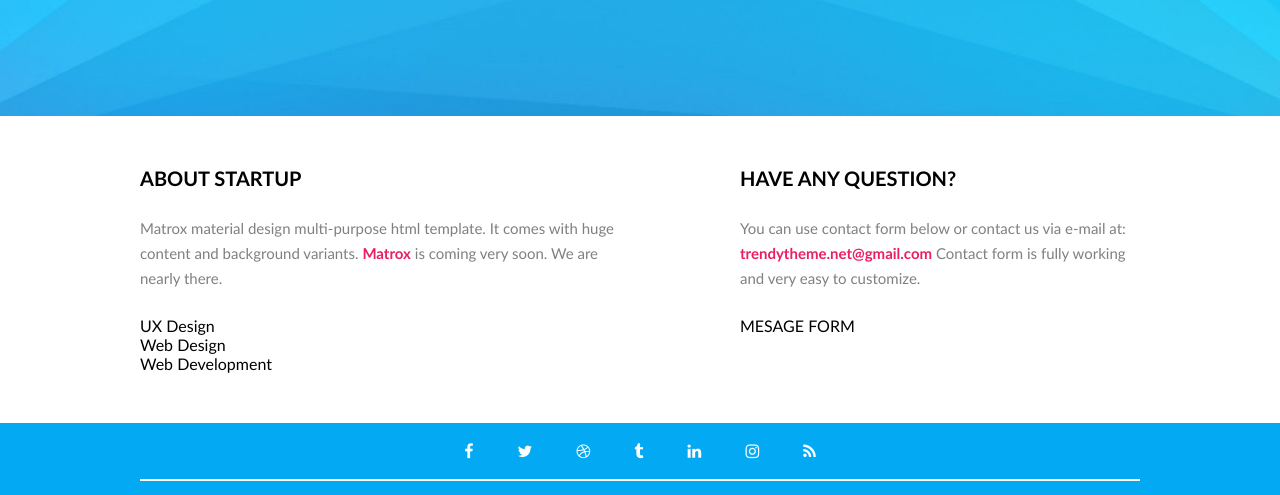
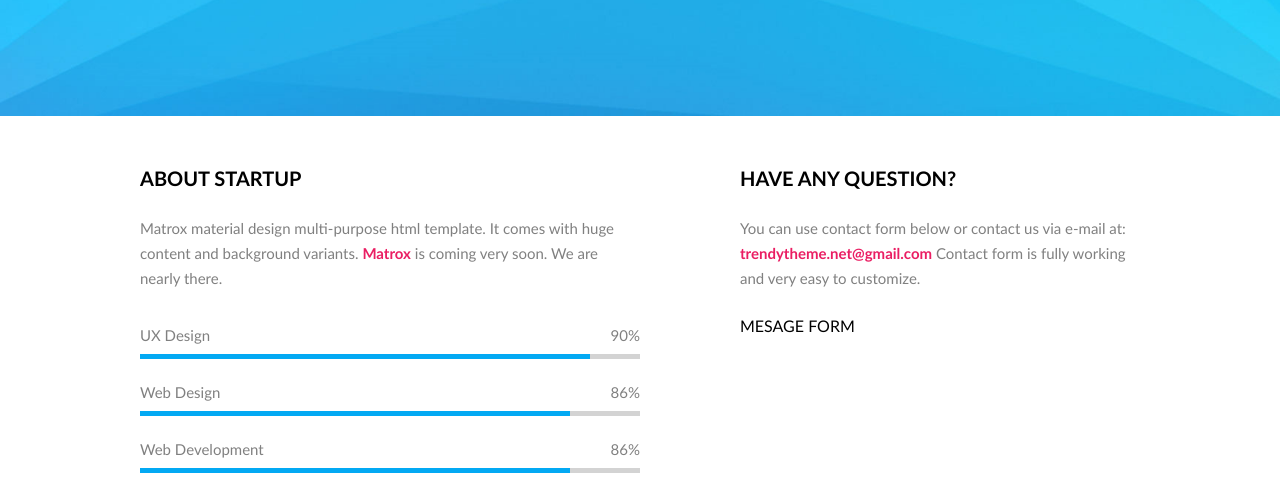
Before and after one commit to Edvinas-S/5-coming-soon, a plain HTML site: page index.html in a window 1280 px wide. Shown: the part 684-1179 px from the top of the page. Drawn offline with Linux system fonts and the light colour scheme.

Commit message:
Progress bar with animation #7

```diff
--- a/css/header.css
+++ b/css/header.css
@@ -5,7 +5,7 @@
     background-position: center;
     background-attachment: fixed;
     text-align: center;
-    height: 100vh;
+    min-height: 100vh;
 }
     .header > .row {
         width: 600px;
--- a/css/main.css
+++ b/css/main.css
@@ -28,9 +28,55 @@ main a {
     color: #EA1E63;
     font-weight: bold;
 }
+main .mailto {
+    text-decoration: none;
+    color: #EA1E63;
+    font-weight: bold;
+}
 .progress_bar {
     width: 100%;
+}
+main .texts {
+    width: 100%;
+    font-size: 15px;
+    color: gray;
+    margin: 10px 0;
+}
+main .label {
+    float: left;
+}
+main .value {
+    float: right;
+}
+main .bar {
+    width: 100%;
+    height: 5px;
+    background-color: lightgray;
+}
+main .progress {
+    /* in html progress is specified % */
+    width: 100%;
+    height: 100%;
+    background-color: transparent;
+}
+main .loading {
+    width: 100%;
+    height: 100%;
+    background-color: #03A9F3;
+    animation: loading 3s linear 1s 1 normal forwards;
 }
 form {
     width: 100%;
 }
+@media (max-width: 550px) {
+    main .mailto {
+        font-size: 2.5vw;
+    }
+}
+@keyframes loading {
+0% {
+    width: 0;
+}
+100% {
+    width: 100%;
+}
--- a/index.html
+++ b/index.html
@@ -52,19 +52,39 @@
                 <p>Matrox material design multi-purpose html template. It comes with huge content and background variants. <a href="#">Matrox</a> is coming very soon. We are nearly there.
                 </p>
                 <div class="progress_bar">
-                    UX Design
-                </div>
-                <div class="progress_bar">
-                    Web Design
-                </div>
-                <div class="progress_bar">
-                    Web Development
+                    <div class="texts">
+                        <div class="label">UX Design</div>
+                        <div class="value">90%</div>
+                    </div>
+                    <div class="bar">
+                        <div class="progress" style="width: 90%;">
+                            <div class="loading"></div>
+                        </div>
+                    </div>
+                    <div class="texts">
+                        <div class="label">Web Design</div>
+                        <div class="value">86%</div>
+                    </div>
+                    <div class="bar">
+                        <div class="progress" style="width: 86%;">
+                            <div class="loading"></div>
+                        </div>
+                    </div>
+                    <div class="texts">
+                        <div class="label">Web Development</div>
+                        <div class="value">86%</div>
+                    </div>
+                    <div class="bar">
+                        <div class="progress" style="width: 86%;">
+                            <div class="loading"></div>
+                        </div>
+                    </div>
                 </div>
             </div>
             <div class="right">
                 <h2>Have any question?</h2>
                 <p>You can use contact form below or contact us via e-mail at:
-                    <a href="mailto:trendytheme.net@gmail.com">trendytheme.net@gmail.com</a> Contact form is fully working and very easy to customize.
+                    <a href="mailto:trendytheme.net@gmail.com?subject=Matrox!&body=Hi!" target="_blank" class="mailto">trendytheme.net@gmail.com</a> Contact form is fully working and very easy to customize.
                 </p>
                 <form action="email">
                     MESAGE FORM
```
